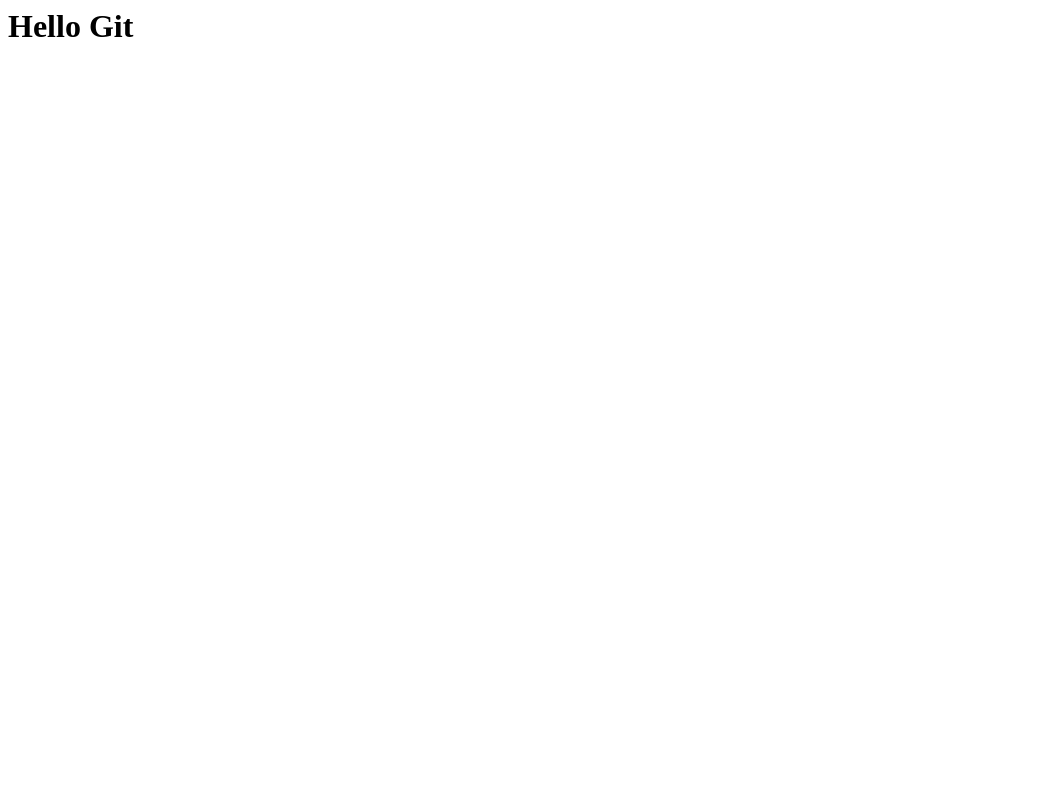
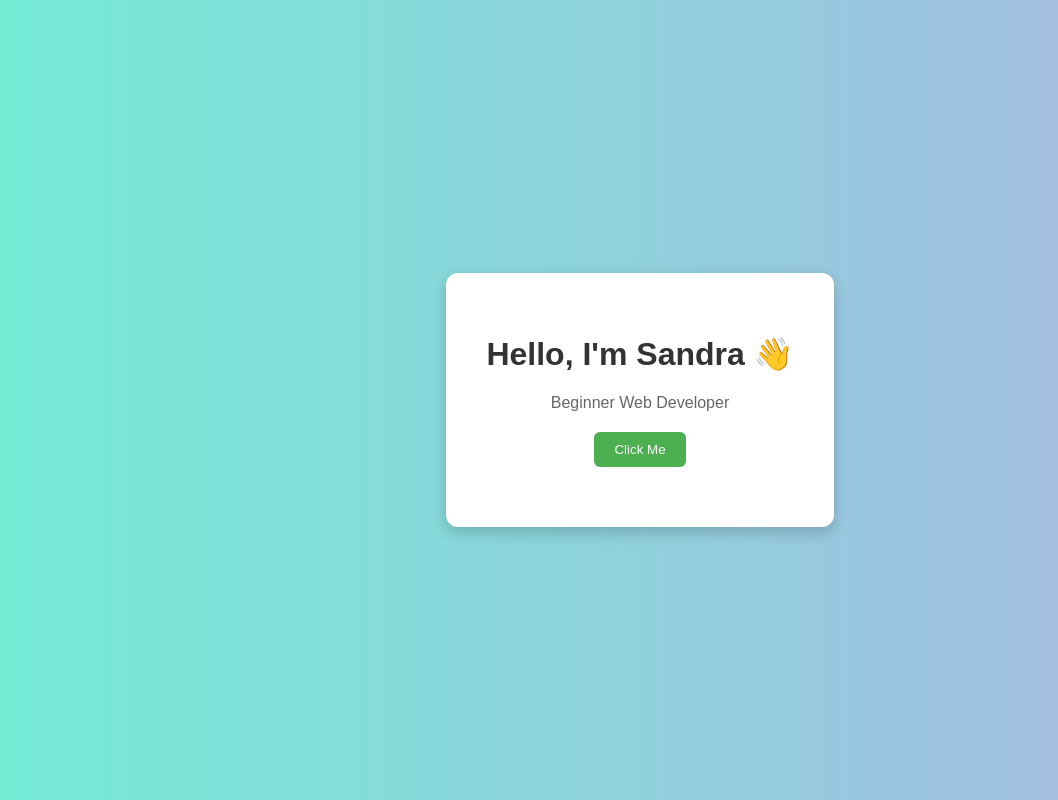
Before and after one commit to sandra123456789-png/test, a plain HTML site: page index.html in a window 1280 px wide. Shown: the whole page, without its empty margins (0-1058 px from the left). Drawn offline with Linux system fonts and the light colour scheme.

Commit message:
Added js and css with UI updates

```diff
--- a/index.html
+++ b/index.html
@@ -1 +1,22 @@
-<h1>Hello Git</h1>
+<!DOCTYPE html>
+<html lang="en">
+<head>
+  <meta charset="UTF-8" />
+  <meta name="viewport" content="width=device-width, initial-scale=1.0"/>
+  <title>My Portfolio</title>
+  <link rel="stylesheet" href="style.css">
+</head>
+<body>
+
+  <div class="container">
+    <h1>Hello, I'm Sandra 👋</h1>
+    <p class="subtitle">Beginner Web Developer</p>
+
+    <button onclick="showMessage()">Click Me</button>
+
+    <p id="message"></p>
+  </div>
+
+  <script src="script.js"></script>
+</body>
+</html>
--- /dev/null
+++ b/script.js
@@ -0,0 +1,4 @@
+function showMessage() {
+  document.getElementById("message").innerText =
+    "Welcome to my first Git project 🚀";
+}
--- /dev/null
+++ b/style.css
@@ -0,0 +1,45 @@
+body {
+  margin: 0;
+  font-family: Arial, sans-serif;
+  background: linear-gradient(to right, #74ebd5, #ACB6E5);
+  height: 100vh;
+  display: flex;
+  justify-content: center;
+  align-items: center;
+}
+
+.container {
+  background: white;
+  padding: 40px;
+  border-radius: 12px;
+  text-align: center;
+  box-shadow: 0 5px 15px rgba(0,0,0,0.2);
+}
+
+h1 {
+  color: #333;
+}
+
+.subtitle {
+  color: #666;
+  margin-bottom: 20px;
+}
+
+button {
+  padding: 10px 20px;
+  border: none;
+  background: #4CAF50;
+  color: white;
+  border-radius: 6px;
+  cursor: pointer;
+}
+
+button:hover {
+  background: #45a049;
+}
+
+#message {
+  margin-top: 20px;
+  color: #222;
+  font-weight: bold;
+}
```
